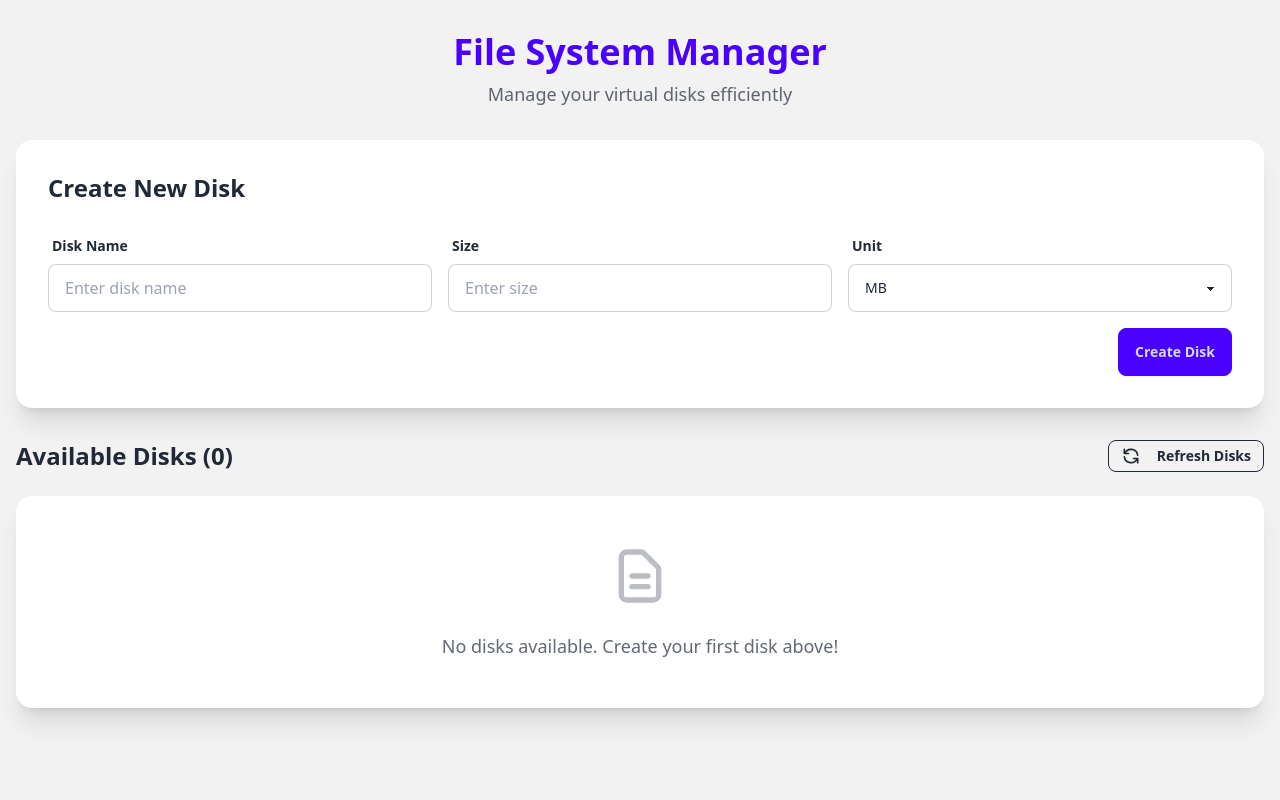
After one commit to ankitkumar-13/file-system-manager, a Django app: page / in a window 1280 px wide. The commit adds this page. Run offline with Django 5.2, Linux system fonts and the light colour scheme; some libraries are stand-ins or nearby versions.

Commit message:
Add Django web UI for disk management
Introduces Django views, URLs, and templates for managing virtual disks via a web interface. Adds disk creation, disk stats, and disk list pages with user feedback via toasts. Refactors basic_operations.py to guard CLI entrypoint. Integrates core app URLs into the main project.

```diff
--- /dev/null
+++ b/core/urls.py
@@ -0,0 +1,11 @@
+from django.urls import path
+from . import views
+
+app_name = 'core'
+
+urlpatterns = [
+    path('', views.home, name='home'),
+    path('create-disk/', views.create_disk_view, name='create_disk'),
+    path('disk/<str:disk_name>/', views.disk_stats_view, name='disk_stats'),
+    path('refresh-disks/', views.refresh_disks_view, name='refresh_disks'),
+]
--- a/core/views.py
+++ b/core/views.py
@@ -1,3 +1,159 @@
-from django.shortcuts import render
+from django.shortcuts import render, redirect
+from django.contrib import messages
+import sys
+import os
+from pathlib import Path
 
-# Create your views here.
+# Add parent directory to path to import root Python files
+BASE_DIR = Path(__file__).resolve().parent.parent
+sys.path.insert(0, str(BASE_DIR))
+
+from basic_operations import (
+    create_disk as create_disk_func,
+    check_disk_stat,
+    refresh_disks,
+    display_all_disks,
+    Disk
+)
+from object_and_file_manipulation import load_object, file_exists
+from custom_exceptions import (
+    DuplicateDiskNameError,
+    InvalidDiskSizeError,
+    InvalidPermissionNotationError
+)
+
+
+def home(request):
+    """Main dashboard view"""
+    all_disks = {}
+    if file_exists(".fsmdata"):
+        try:
+            all_disks = load_object(".fsmdata")
+        except:
+            all_disks = {}
+
+    # Convert disk objects to dictionaries for template
+    disks_data = []
+    for name, disk in all_disks.items():
+        disks_data.append({
+            'name': disk.name,
+            'size_in_bytes': disk.size_in_bytes,
+            'size_mb': round(disk.size_in_bytes / (1024 * 1024), 2),
+            'cluster_size': disk.cluster_size,
+            'num_of_cluster': disk.num_of_cluster,
+            'num_of_empty_cluster': disk.num_of_empty_cluster,
+            'num_of_filled_cluster': disk.num_of_filled_cluster,
+            'owner': disk.owner,
+            'files_count': len(disk.files) if hasattr(disk, 'files') else 0
+        })
+
+    return render(request, 'core/home.html', {
+        'disks': disks_data,
+        'disks_count': len(disks_data)
+    })
+
+
+def create_disk_view(request):
+    """View for creating a new disk"""
+    if request.method == 'POST':
+        disk_name = request.POST.get('disk_name', '').strip()
+        disk_size = request.POST.get('disk_size', '').strip()
+        disk_unit = request.POST.get('disk_unit', 'MB')
+
+        if not disk_name:
+            messages.error(request, 'Disk name is required!')
+            return redirect('core:home')
+
+        if not disk_size or not disk_size.isdigit():
+            messages.error(request, 'Valid disk size is required!')
+            return redirect('core:home')
+
+        disk_size_int = int(disk_size)
+        if disk_size_int <= 0:
+            messages.warning(request, f'Disk size must be greater than 0 {disk_unit}! Please enter a valid size.')
+            return redirect('core:home')
+
+        # Format the disk size input as expected by create_disk function
+        disk_size_input = f"{disk_size} {disk_unit}"
+
+        try:
+            # We need to modify the create_disk function to work without input()
+            # For now, let's create the disk directly
+            import re
+            from object_and_file_manipulation import register_disk
+
+            disk_bytes = 0
+            if disk_unit == "KB":
+                disk_bytes = int(disk_size) * 1024
+            elif disk_unit == "MB":
+                disk_bytes = int(disk_size) * 1024 * 1024
+            elif disk_unit == "GB":
+                disk_bytes = int(disk_size) * 1024 * 1024 * 1024
+
+            if file_exists(disk_name + '.bin'):
+                raise DuplicateDiskNameError(disk_name)
+
+            # Create disk file
+            with open(disk_name + '.bin', 'wb') as f:
+                disk_obj = Disk(disk_name, disk_bytes)
+                f.seek(disk_obj.size_in_bytes - 1)
+                f.write(b"\0")
+                register_disk(disk_obj)
+
+            messages.success(request, f'Disk "{disk_name}" created successfully!')
+        except DuplicateDiskNameError as e:
+            messages.error(request, str(e))
+        except InvalidDiskSizeError as e:
+            messages.error(request, str(e))
+        except Exception as e:
+            messages.error(request, f'Error: {str(e)}')
+
+        return redirect('core:home')
+
+    return redirect('core:home')
+
+
+def disk_stats_view(request, disk_name):
+    """View for displaying disk statistics"""
+    all_disks = {}
+    disk_data = None
+
+    if file_exists(".fsmdata"):
+        try:
+            all_disks = load_object(".fsmdata")
+            if disk_name in all_disks:
+                disk = all_disks[disk_name]
+                disk_data = {
+                    'name': disk.name,
+                    'size_in_bytes': disk.size_in_bytes,
+                    'size_mb': round(disk.size_in_bytes / (1024 * 1024), 2),
+                    'size_gb': round(disk.size_in_bytes / (1024 * 1024 * 1024), 2),
+                    'cluster_size': disk.cluster_size,
+                    'num_of_cluster': disk.num_of_cluster,
+                    'num_of_empty_cluster': disk.num_of_empty_cluster,
+                    'num_of_filled_cluster': disk.num_of_filled_cluster,
+                    'owner': disk.owner,
+                    'files': list(disk.files.keys()) if hasattr(disk, 'files') else [],
+                    'files_count': len(disk.files) if hasattr(disk, 'files') else 0
+                }
+        except Exception as e:
+            messages.error(request, f'Error loading disk: {str(e)}')
+
+    if not disk_data:
+        messages.error(request, f'Disk "{disk_name}" not found!')
+        return redirect('core:home')
+
+    return render(request, 'core/disk_stats.html', {'disk': disk_data})
+
+
+def refresh_disks_view(request):
+    """View for refreshing the disk list"""
+    try:
+        if refresh_disks():
+            messages.success(request, 'Disk list updated successfully!')
+        else:
+            messages.info(request, 'No changes made to disk list.')
+    except Exception as e:
+        messages.error(request, f'Error refreshing disks: {str(e)}')
+
+    return redirect('core:home')
--- a/file_system_manager/urls.py
+++ b/file_system_manager/urls.py
@@ -15,8 +15,9 @@ Including another URLconf
     2. Add a URL to urlpatterns:  path('blog/', include('blog.urls'))
 """
 from django.contrib import admin
-from django.urls import path
+from django.urls import path, include
 
 urlpatterns = [
     path('admin/', admin.site.urls),
+    path('', include('core.urls')),
 ]
--- a/templates/base.html
+++ b/templates/base.html
@@ -20,13 +20,150 @@
       },
     };
   </script> -->
+
+  <style>
+    /* Prevent scroll jump on form submission and button clicks */
+    html {
+      scroll-behavior: smooth;
+    }
+
+    /* Prevent focus scroll on form elements */
+    form:focus-within {
+      scroll-margin: 0;
+    }
+
+    /* Prevent anchor links from causing scroll jump */
+    a[href^="#"] {
+      scroll-margin-top: 0;
+    }
+  </style>
 </head>
 
-<body data-theme="light">
+<body data-theme="light" style="scroll-behavior: smooth;">
 
 {% block body %}{% endblock %}
 
+<!-- Toast Container -->
+<div id="toast-container" class="toast toast-top toast-end z-50"></div>
 
+<!-- Messages Data (hidden) -->
+{% if messages %}
+<div id="messages-data" style="display: none;">
+  {% for message in messages %}
+  <div data-message="{{ message|escape }}" data-tags="{{ message.tags }}"></div>
+  {% endfor %}
+</div>
+{% endif %}
+
+<!-- Prevent Scroll Jump Script -->
+<script>
+  // Save scroll position before form submission
+  (function() {
+    // Save scroll position before form submission
+    const forms = document.querySelectorAll('form');
+    forms.forEach(function(form) {
+      form.addEventListener('submit', function() {
+        sessionStorage.setItem('scrollPosition', window.pageYOffset || document.documentElement.scrollTop);
+      });
+    });
+
+    // Restore scroll position after page loads
+    function restoreScroll() {
+      const savedScrollPosition = sessionStorage.getItem('scrollPosition');
+      if (savedScrollPosition) {
+        // Use requestAnimationFrame to ensure DOM is ready
+        requestAnimationFrame(function() {
+          window.scrollTo(0, parseInt(savedScrollPosition));
+          sessionStorage.removeItem('scrollPosition');
+        });
+      }
+    }
+
+    // Try to restore immediately if DOM is ready
+    if (document.readyState === 'loading') {
+      document.addEventListener('DOMContentLoaded', restoreScroll);
+    } else {
+      // DOM is already ready
+      setTimeout(restoreScroll, 0);
+    }
+
+    // Also restore after window loads (for slower connections)
+    window.addEventListener('load', function() {
+      setTimeout(restoreScroll, 100);
+    });
+  })();
+</script>
+
+<!-- Messages to Toasts Script -->
+<script>
+  // Convert Django messages to toasts
+  document.addEventListener('DOMContentLoaded', function() {
+    const messagesContainer = document.getElementById('messages-data');
+    if (!messagesContainer) return;
+
+    const messageElements = messagesContainer.querySelectorAll('[data-message]');
+    const toastContainer = document.getElementById('toast-container');
+
+    messageElements.forEach(function(msgEl) {
+      const messageText = msgEl.getAttribute('data-message');
+      const messageType = msgEl.getAttribute('data-tags');
+
+      // Map Django message tags to DaisyUI alert types
+      let alertType = 'info';
+      if (messageType === 'error' || messageType === 'danger') {
+        alertType = 'error';
+      } else if (messageType === 'success') {
+        alertType = 'success';
+      } else if (messageType === 'warning') {
+        alertType = 'warning';
+      } else {
+        alertType = 'info';
+      }
+
+      // Get appropriate icon SVG
+      let iconSvg = '';
+      if (alertType === 'success') {
+        iconSvg = '<path stroke-linecap="round" stroke-linejoin="round" stroke-width="2" d="M9 12l2 2 4-4m6 2a9 9 0 11-18 0 9 9 0 0118 0z" />';
+      } else if (alertType === 'error') {
+        iconSvg = '<path stroke-linecap="round" stroke-linejoin="round" stroke-width="2" d="M10 14l2-2m0 0l2-2m-2 2l-2-2m2 2l2 2m7-2a9 9 0 11-18 0 9 9 0 0118 0z" />';
+      } else if (alertType === 'warning') {
+        iconSvg = '<path stroke-linecap="round" stroke-linejoin="round" stroke-width="2" d="M12 9v2m0 4h.01m-6.938 4h13.856c1.54 0 2.502-1.667 1.732-3L13.732 4c-.77-1.333-2.694-1.333-3.464 0L3.34 16c-.77 1.333.192 3 1.732 3z" />';
+      } else {
+        iconSvg = '<path stroke-linecap="round" stroke-linejoin="round" stroke-width="2" d="M13 16h-1v-4h-1m1-4h.01M21 12a9 9 0 11-18 0 9 9 0 0118 0z" />';
+      }
+
+      // Create toast element
+      const toast = document.createElement('div');
+      toast.className = 'alert alert-' + alertType + ' shadow-lg mb-2';
+      toast.innerHTML =
+        '<div>' +
+          '<svg xmlns="http://www.w3.org/2000/svg" class="stroke-current shrink-0 h-6 w-6" fill="none" viewBox="0 0 24 24">' +
+            iconSvg +
+          '</svg>' +
+          '<span>' + messageText + '</span>' +
+        '</div>' +
+        '<button class="btn btn-sm btn-ghost" onclick="this.parentElement.remove()">✕</button>';
+
+      toastContainer.appendChild(toast);
+
+      // Auto-remove toast after 5 seconds
+      setTimeout(function() {
+        if (toast.parentElement) {
+          toast.style.opacity = '0';
+          toast.style.transition = 'opacity 0.3s';
+          setTimeout(function() {
+            if (toast.parentElement) {
+              toast.remove();
+            }
+          }, 300);
+        }
+      }, 5000);
+    });
+
+    // Remove the hidden messages container
+    messagesContainer.remove();
+  });
+</script>
 
 </body>
 </html>
--- /dev/null
+++ b/templates/core/home.html
@@ -0,0 +1,179 @@
+{% extends 'base.html' %}
+
+{% block title %}File System Manager - Home{% endblock %}
+
+{% block body %}
+<div class="min-h-screen bg-base-200 py-8">
+  <div class="container mx-auto px-4">
+    <!-- Header -->
+    <div class="text-center mb-8">
+      <h1 class="text-4xl font-bold text-primary mb-2">File System Manager</h1>
+      <p class="text-lg text-base-content/70">Manage your virtual disks efficiently</p>
+    </div>
+
+    <!-- Messages are now shown as toasts (see base.html) -->
+
+    <!-- Create Disk Card -->
+    <div class="card bg-base-100 shadow-xl mb-8">
+      <div class="card-body">
+        <h2 class="card-title text-2xl mb-4">Create New Disk</h2>
+        <form method="POST" action="{% url 'core:create_disk' %}" id="create-disk-form">
+          {% csrf_token %}
+          <div class="grid grid-cols-1 md:grid-cols-3 gap-4">
+            <div class="form-control">
+              <label class="label">
+                <span class="label-text font-semibold">Disk Name</span>
+              </label>
+              <input type="text" name="disk_name" placeholder="Enter disk name"
+                     class="input input-bordered w-full" required>
+            </div>
+            <div class="form-control">
+              <label class="label">
+                <span class="label-text font-semibold">Size</span>
+              </label>
+              <input type="number" name="disk_size" id="disk_size_input" placeholder="Enter size"
+                     class="input input-bordered w-full" min="1" required>
+            </div>
+            <div class="form-control">
+              <label class="label">
+                <span class="label-text font-semibold">Unit</span>
+              </label>
+              <select name="disk_unit" class="select select-bordered w-full">
+                <option value="KB">KB</option>
+                <option value="MB" selected>MB</option>
+                <option value="GB">GB</option>
+              </select>
+            </div>
+          </div>
+          <div class="card-actions justify-end mt-4">
+            <button type="submit" class="btn btn-primary">Create Disk</button>
+          </div>
+        </form>
+      </div>
+    </div>
+
+    <!-- Actions Bar -->
+    <div class="flex justify-between items-center mb-6">
+      <h2 class="text-2xl font-bold">Available Disks ({{ disks_count }})</h2>
+      <form method="POST" action="{% url 'core:refresh_disks' %}" class="inline">
+        {% csrf_token %}
+        <button type="submit" class="btn btn-outline btn-sm">
+          <svg xmlns="http://www.w3.org/2000/svg" class="h-5 w-5 mr-2" fill="none" viewBox="0 0 24 24" stroke="currentColor">
+            <path stroke-linecap="round" stroke-linejoin="round" stroke-width="2" d="M4 4v5h.582m15.356 2A8.001 8.001 0 004.582 9m0 0H9m11 11v-5h-.581m0 0a8.003 8.003 0 01-15.357-2m15.357 2H15" />
+          </svg>
+          Refresh Disks
+        </button>
+      </form>
+    </div>
+
+    <!-- Disks Grid -->
+    {% if disks %}
+      <div class="grid grid-cols-1 md:grid-cols-2 lg:grid-cols-3 gap-6">
+        {% for disk in disks %}
+          <div class="card bg-base-100 shadow-xl hover:shadow-2xl transition-shadow">
+            <div class="card-body">
+              <h3 class="card-title text-xl">{{ disk.name }}</h3>
+              <div class="space-y-2 text-sm">
+                <div class="flex justify-between">
+                  <span class="text-base-content/70">Size:</span>
+                  <span class="font-semibold">{{ disk.size_mb }} MB</span>
+                </div>
+                <div class="flex justify-between">
+                  <span class="text-base-content/70">Clusters:</span>
+                  <span class="font-semibold">{{ disk.num_of_cluster }}</span>
+                </div>
+                <div class="flex justify-between">
+                  <span class="text-base-content/70">Empty Clusters:</span>
+                  <span class="font-semibold text-success">{{ disk.num_of_empty_cluster }}</span>
+                </div>
+                <div class="flex justify-between">
+                  <span class="text-base-content/70">Used Clusters:</span>
+                  <span class="font-semibold text-warning">{{ disk.num_of_filled_cluster }}</span>
+                </div>
+                <div class="flex justify-between">
+                  <span class="text-base-content/70">Files:</span>
+                  <span class="font-semibold">{{ disk.files_count }}</span>
+                </div>
+                <div class="flex justify-between">
+                  <span class="text-base-content/70">Owner:</span>
+                  <span class="font-semibold">{{ disk.owner }}</span>
+                </div>
+              </div>
+              <div class="card-actions justify-end mt-4">
+                <a href="{% url 'core:disk_stats' disk.name %}" class="btn btn-primary btn-sm">
+                  View Details
+                </a>
+              </div>
+            </div>
+          </div>
+        {% endfor %}
+      </div>
+    {% else %}
+      <div class="card bg-base-100 shadow-xl">
+        <div class="card-body text-center py-12">
+          <svg xmlns="http://www.w3.org/2000/svg" class="h-16 w-16 mx-auto text-base-content/30 mb-4" fill="none" viewBox="0 0 24 24" stroke="currentColor">
+            <path stroke-linecap="round" stroke-linejoin="round" stroke-width="2" d="M9 12h6m-6 4h6m2 5H7a2 2 0 01-2-2V5a2 2 0 012-2h5.586a1 1 0 01.707.293l5.414 5.414a1 1 0 01.293.707V19a2 2 0 01-2 2z" />
+          </svg>
+          <p class="text-lg text-base-content/70">No disks available. Create your first disk above!</p>
+        </div>
+      </div>
+    {% endif %}
+  </div>
+</div>
+
+<!-- Form Validation Script -->
+<script>
+  document.addEventListener('DOMContentLoaded', function() {
+    const form = document.getElementById('create-disk-form');
+    const diskSizeInput = document.getElementById('disk_size_input');
+    const unitSelect = document.querySelector('select[name="disk_unit"]');
+
+    if (form && diskSizeInput) {
+      form.addEventListener('submit', function(e) {
+        const size = parseInt(diskSizeInput.value);
+        const unit = unitSelect ? unitSelect.value : 'MB';
+
+        if (isNaN(size) || size <= 0) {
+          e.preventDefault();
+
+          // Create a warning toast
+          const toastContainer = document.getElementById('toast-container');
+          if (toastContainer) {
+            const toast = document.createElement('div');
+            toast.className = 'alert alert-warning shadow-lg mb-2';
+            toast.innerHTML =
+              '<div>' +
+                '<svg xmlns="http://www.w3.org/2000/svg" class="stroke-current shrink-0 h-6 w-6" fill="none" viewBox="0 0 24 24">' +
+                  '<path stroke-linecap="round" stroke-linejoin="round" stroke-width="2" d="M12 9v2m0 4h.01m-6.938 4h13.856c1.54 0 2.502-1.667 1.732-3L13.732 4c-.77-1.333-2.694-1.333-3.464 0L3.34 16c-.77 1.333.192 3 1.732 3z" />' +
+                '</svg>' +
+                '<span>Disk size must be greater than 0 ' + unit + '! Please enter a valid size.</span>' +
+              '</div>' +
+              '<button class="btn btn-sm btn-ghost" onclick="this.parentElement.remove()">✕</button>';
+
+            toastContainer.appendChild(toast);
+
+            // Auto-remove toast after 5 seconds
+            setTimeout(function() {
+              if (toast.parentElement) {
+                toast.style.opacity = '0';
+                toast.style.transition = 'opacity 0.3s';
+                setTimeout(function() {
+                  if (toast.parentElement) {
+                    toast.remove();
+                  }
+                }, 300);
+              }
+            }, 5000);
+          }
+
+          // Focus on the size input
+          diskSizeInput.focus();
+          diskSizeInput.select();
+
+          return false;
+        }
+      });
+    }
+  });
+</script>
+{% endblock %}
```
Also changed, not shown: basic_operations.py (+31 -30 lines), templates/core/disk_stats.html (added, +116 -0 lines).
